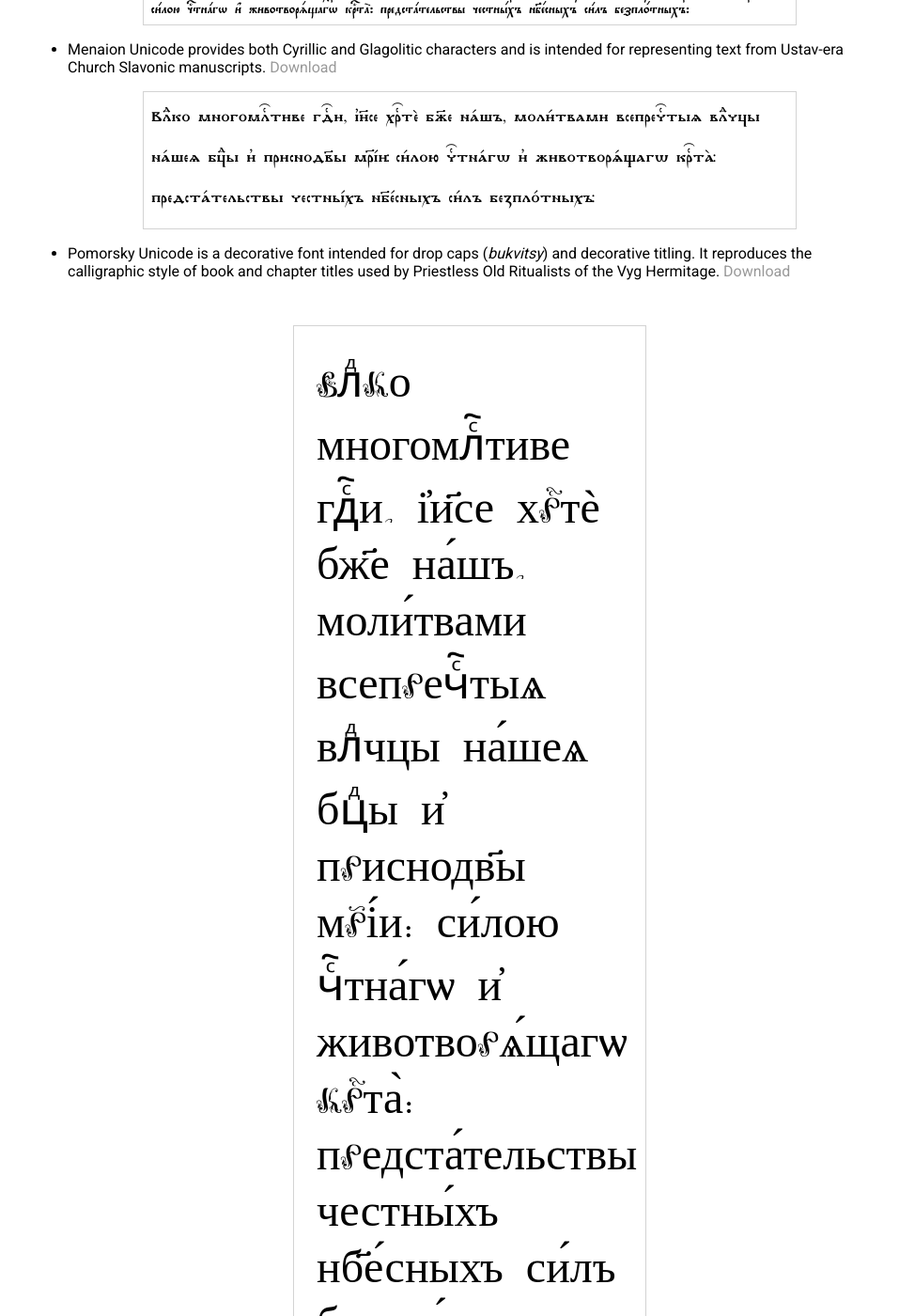
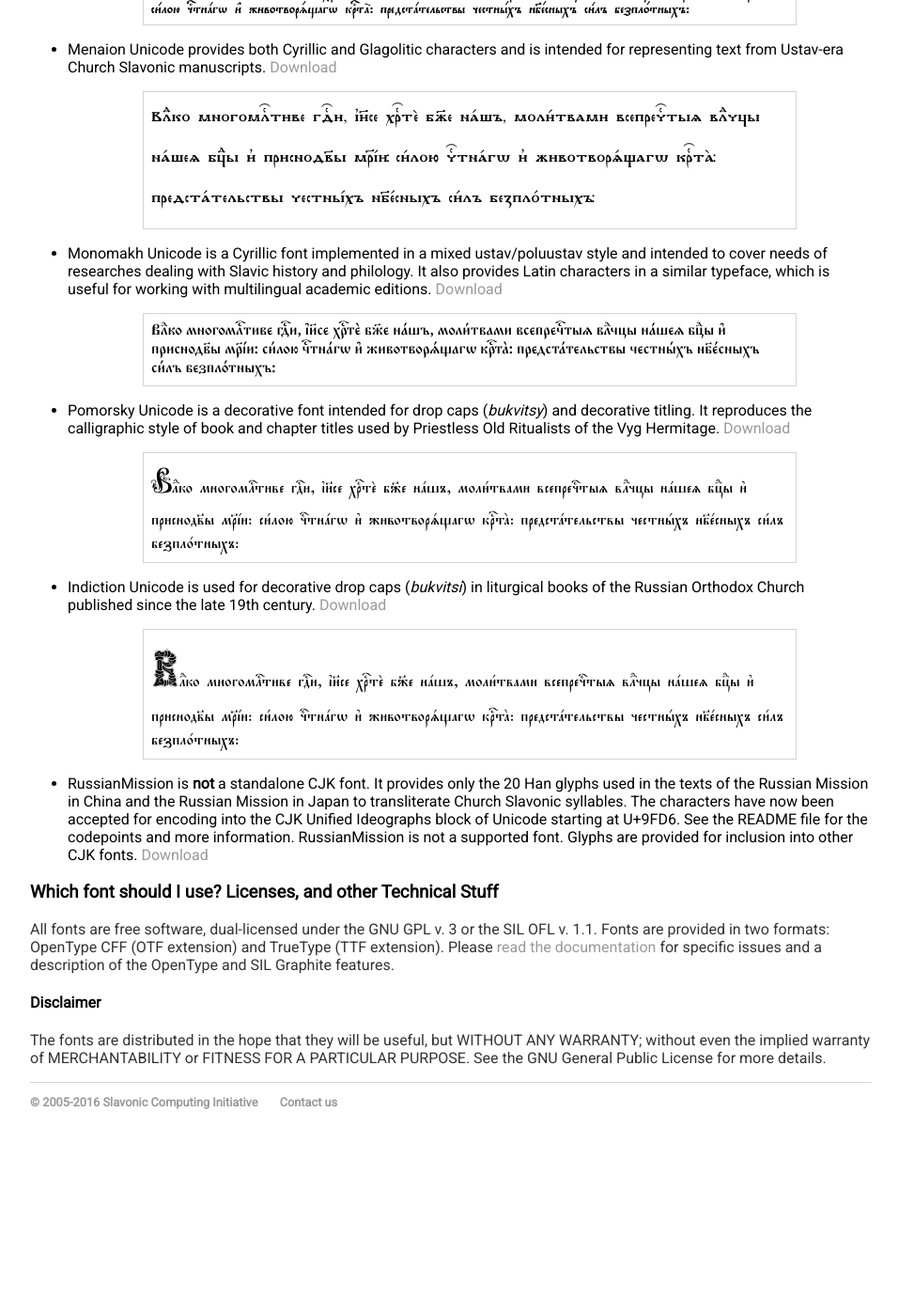
Before and after one commit to slavonic/slavonic.github.io, a Jekyll site: the page built from fonts.md, in a window 1280 px wide and 1400 px high, scrolled down 591 px. Shown: the whole window at 94% size, without its empty margins (160-1117 px from the left). Built offline with Jekyll 4.4.1, drawn with Linux system fonts in a browser that asks for light colours; our own code applies the rules of GitHub Pages for plain Markdown files; after the commit the page ends 1831 px from its top, so only the background shows below that; some of the changed text lies outside the part shown.

Commit message:
Update fonts.md

```diff
--- a/fonts.md
+++ b/fonts.md
@@ -40,11 +40,21 @@
   предста́тельствы честны́хъ нб҃е́сныхъ си́лъ безпло́тныхъ:
   </div>
 
+* Monomakh Unicode is a Cyrillic font implemented in a mixed ustav/poluustav style and intended to cover needs of researches
+  dealing with Slavic history and philology. It also provides Latin characters in a similar typeface, which is useful for
+  working with multilingual academic editions.
+	[Download](http://www.ponomar.net/files/MonomakhUnicode.zip)
+  <div class="monomakh sample">
+  Влⷣко многомлⷭ҇тиве гдⷭ҇и, і҆и҃се хрⷭ҇тѐ бж҃е на́шъ, моли́твами всепречⷭ҇тыѧ влⷣчцы на́шеѧ бцⷣы и҆
+  приснодв҃ы мр҃і́и: си́лою чⷭ҇тна́гѡ и҆ животворѧ́щагѡ крⷭ҇та̀:
+  предста́тельствы честны́хъ нб҃е́сныхъ си́лъ безпло́тныхъ:
+  </div>
+
 * Pomorsky Unicode is a decorative font intended for drop caps (<i>bukvitsy</i>) and decorative titling. It reproduces the
   calligraphic style of book and chapter titles  used by Priestless Old Ritualists of the Vyg Hermitage.
   [Download](http://www.ponomar.net/files/PomorskyUnicode.zip)
-  <div class="pomorsky sample">
-  Влⷣко многомлⷭ҇тиве гдⷭ҇и, і҆и҃се хрⷭ҇тѐ бж҃е на́шъ, моли́твами всепречⷭ҇тыѧ влⷣчцы на́шеѧ бцⷣы и҆
+  <div class="ponomar sample">
+  <span class="pomorsky">В</span>лⷣко многомлⷭ҇тиве гдⷭ҇и, і҆и҃се хрⷭ҇тѐ бж҃е на́шъ, моли́твами всепречⷭ҇тыѧ влⷣчцы на́шеѧ бцⷣы и҆
   приснодв҃ы мр҃і́и: си́лою чⷭ҇тна́гѡ и҆ животворѧ́щагѡ крⷭ҇та̀:
   предста́тельствы честны́хъ нб҃е́сныхъ си́лъ безпло́тныхъ:
   </div>
@@ -52,18 +62,8 @@
 * Indiction Unicode is used for decorative drop caps (*bukvitsi*) in liturgical books of the Russian Orthodox Church
   published since the late 19th century.
   [Download](http://www.ponomar.net/files/IndictionUnicode.zip)
-  <div class="indiction sample">
-  Влⷣко многомлⷭ҇тиве гдⷭ҇и, і҆и҃се хрⷭ҇тѐ бж҃е на́шъ, моли́твами всепречⷭ҇тыѧ влⷣчцы на́шеѧ бцⷣы и҆
-  приснодв҃ы мр҃і́и: си́лою чⷭ҇тна́гѡ и҆ животворѧ́щагѡ крⷭ҇та̀:
-  предста́тельствы честны́хъ нб҃е́сныхъ си́лъ безпло́тныхъ:
-  </div>
-
-* Monomakh Unicode is a Cyrillic font implemented in a mixed ustav/poluustav style and intended to cover needs of researches
-  dealing with Slavic history and philology. It also provides Latin characters in a similar typeface, which is useful for
-  working with multilingual academic editions.
-	[Download](http://www.ponomar.net/files/MonomakhUnicode.zip)
-  <div class="monomakh sample">
-  Влⷣко многомлⷭ҇тиве гдⷭ҇и, і҆и҃се хрⷭ҇тѐ бж҃е на́шъ, моли́твами всепречⷭ҇тыѧ влⷣчцы на́шеѧ бцⷣы и҆
+  <div class="ponomar sample">
+  <span class="indiction">В</span>лⷣко многомлⷭ҇тиве гдⷭ҇и, і҆и҃се хрⷭ҇тѐ бж҃е на́шъ, моли́твами всепречⷭ҇тыѧ влⷣчцы на́шеѧ бцⷣы и҆
   приснодв҃ы мр҃і́и: си́лою чⷭ҇тна́гѡ и҆ животворѧ́щагѡ крⷭ҇та̀:
   предста́тельствы честны́хъ нб҃е́сныхъ си́лъ безпло́тныхъ:
   </div>
```
